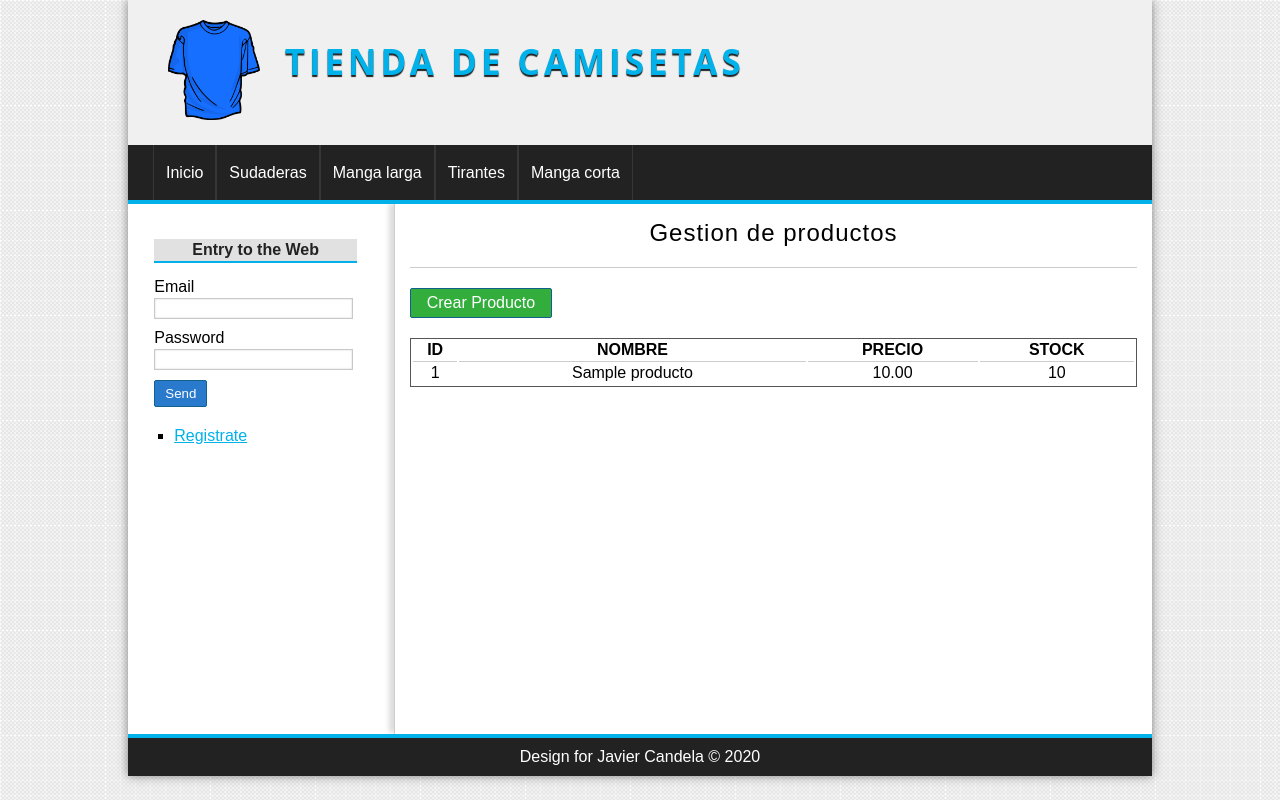
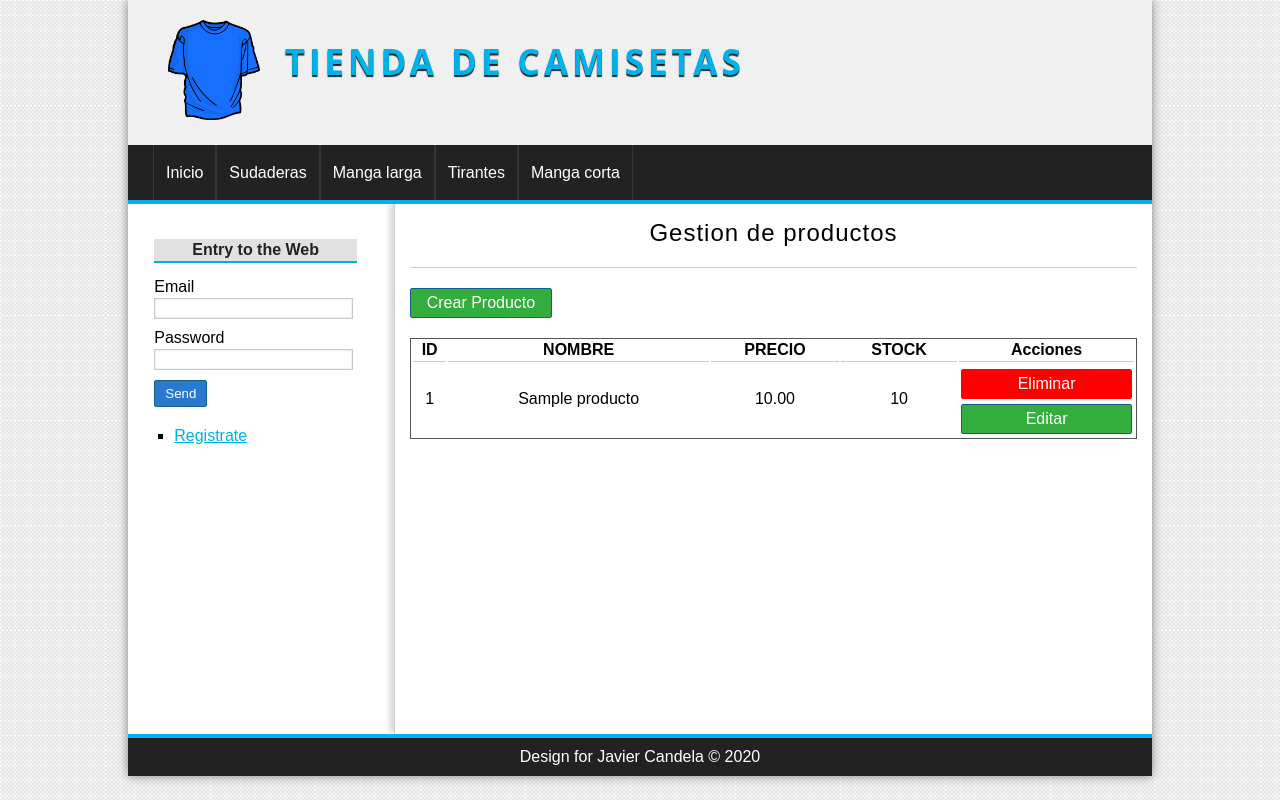
Before and after one commit to Jacanroman/php, a PHP site: page /master_php/producto/gestion in a window 1280 px wide. Run offline with PHP 8.4, Linux system fonts and the light colour scheme; data comes from the database, SQL or seed files in the repository; tables that the repository leaves empty hold one stand-in row (values such as "Sample post").

Commit message:
deleted productos

```diff
--- a/project_php_poo/assets/css/styles.css
+++ b/project_php_poo/assets/css/styles.css
@@ -250,6 +250,16 @@ button, .button{
     margin-bottom: 20px;
 }
 
+.button-gestion{
+    margin-top:5px;
+    margin-bottom: 5px;
+}
+
+.button-red{
+    background: red;
+    border: 1px solid red;
+}
+
 label,
 input[type="button"],
 input[type="submit"],
--- a/project_php_poo/controllers/productoController.php
+++ b/project_php_poo/controllers/productoController.php
@@ -88,4 +88,31 @@ class productoController{
         header('Location:'.base_url.'producto/gestion');
     }
 
+    public function editar(){
+        var_dump($_GET);
+        die();
+    }
+
+    public function eliminar(){
+        Utils::isAdmin();
+
+        if(isset($_GET['id'])){
+            $id = $_GET['id'];
+            $producto = new Producto();
+            $producto->setId($id);
+
+            $delete = $producto->delete();
+
+            if($delete){
+                $_SESSION['delete'] = 'completed';
+            }else{
+                $_SESSION['delete'] = 'failed';
+            }
+        }else{
+            $_SESSION['delete'] = 'failed';
+        }
+
+        header('Location:'.base_url.'producto/gestion');
+    }
+
 }
--- a/project_php_poo/models/producto.php
+++ b/project_php_poo/models/producto.php
@@ -107,5 +107,16 @@ class Producto{
         return $result;
     }
 
+    public function delete(){
+        $sql = "DELETE FROM productos WHERE id={$this->id}";
+        $delete = $this->db->query($sql);
+
+        $result = false;
+        if($delete){
+            $result= true;
+        }
+        return $result;
+    }
+
 
 }
--- a/project_php_poo/views/producto/gestion.php
+++ b/project_php_poo/views/producto/gestion.php
@@ -4,6 +4,8 @@
     Crear Producto
 </a>
 
+<!-- con las sesiones que hemos creados las utilizamos para mostrar
+un mensaje de exito o error.-->
 <?php if(isset($_SESSION['producto']) && $_SESSION['producto']=='completed'):?>
     <strong class="alert_green">El producto se ha creado correctamente</strong>
 
@@ -12,12 +14,22 @@
 <?php endif; ?>
 <?php Utils::deleteSession('producto'); ?>
 
+
+<?php if(isset($_SESSION['delete']) && $_SESSION['delete']=='completed'):?>
+    <strong class="alert_green">El producto se ha borrado correctamente</strong>
+
+<?php elseif(isset($_SESSION['delete']) && $_SESSION['delete']!='completed'):?>
+    <strong class="alert_red">El producto No se ha borrado correctamente</strong>
+<?php endif; ?>
+<?php Utils::deleteSession('delete'); ?>
+
 <table>
         <tr>
             <th>ID</th>
             <th>NOMBRE</th>
             <th>PRECIO</th>
             <th>STOCK</th>
+            <th>Acciones</th>
         </tr>
     <?php while($pro = $productos->fetch_object()): ?>
         <tr>
@@ -25,6 +37,13 @@
             <td><?=$pro->nombre;?></td>
             <td><?=$pro->precio;?></td>
             <td><?=$pro->stock;?></td>
+            <td>
+                <!--se utiliza el & porque producto y eliminar tambien son get
+                entonces no es el primer get id es el tercer get por lo tanto
+                hay que enlazarlo con & -->
+                <a href="<?=base_url?>producto/eliminar&id=<?=$pro->id?>" class="button button-gestion button-red">Eliminar</a>
+                <a href="<?=base_url?>producto/editar&id=<?=$pro->id?>" class="button">Editar</a>
+            </td>
         </tr>
     <?php endwhile; ?>
 </table>
```
Also changed, not shown: project_php_poo/uploads/images/mia.png (deleted).
